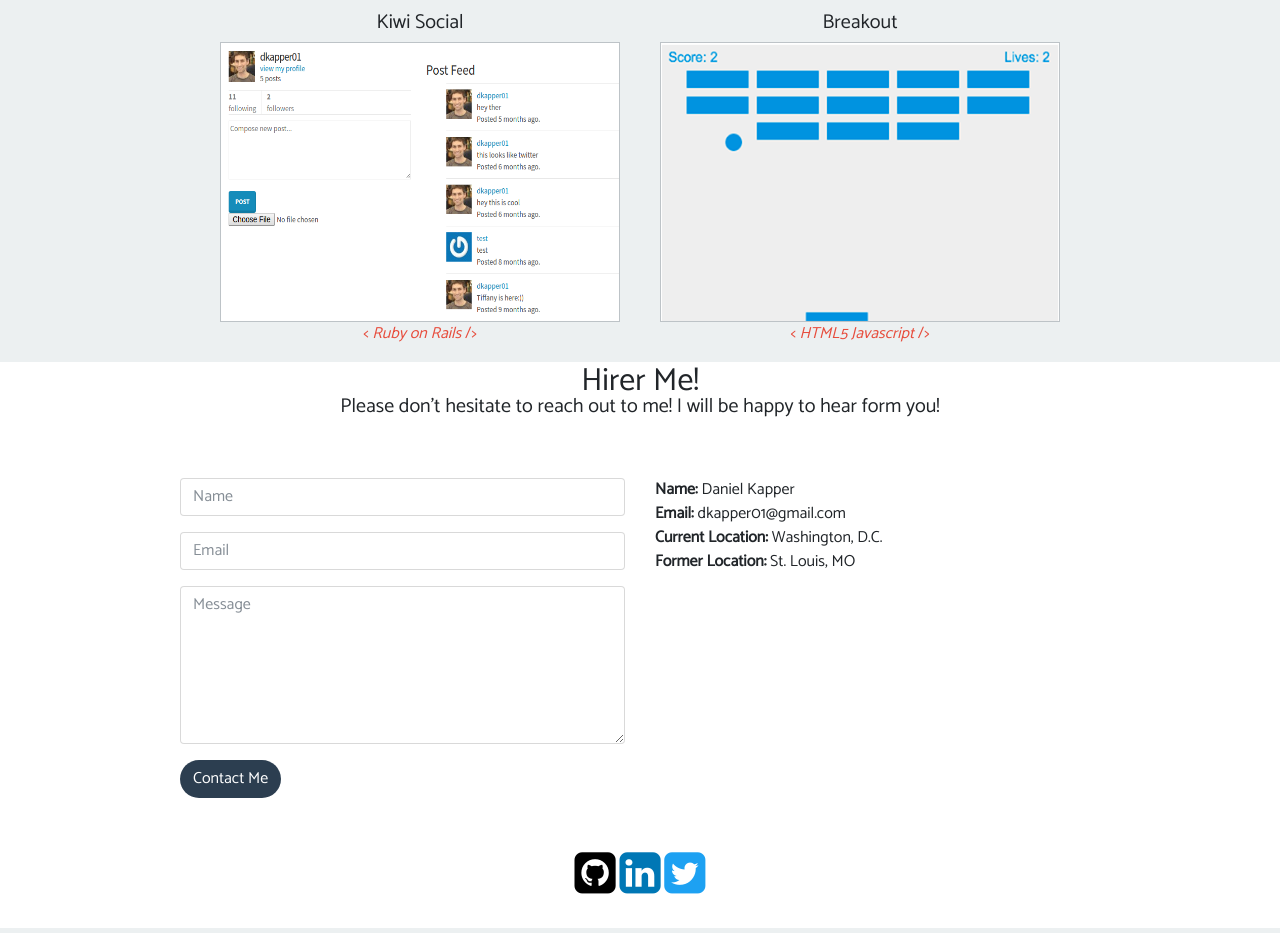
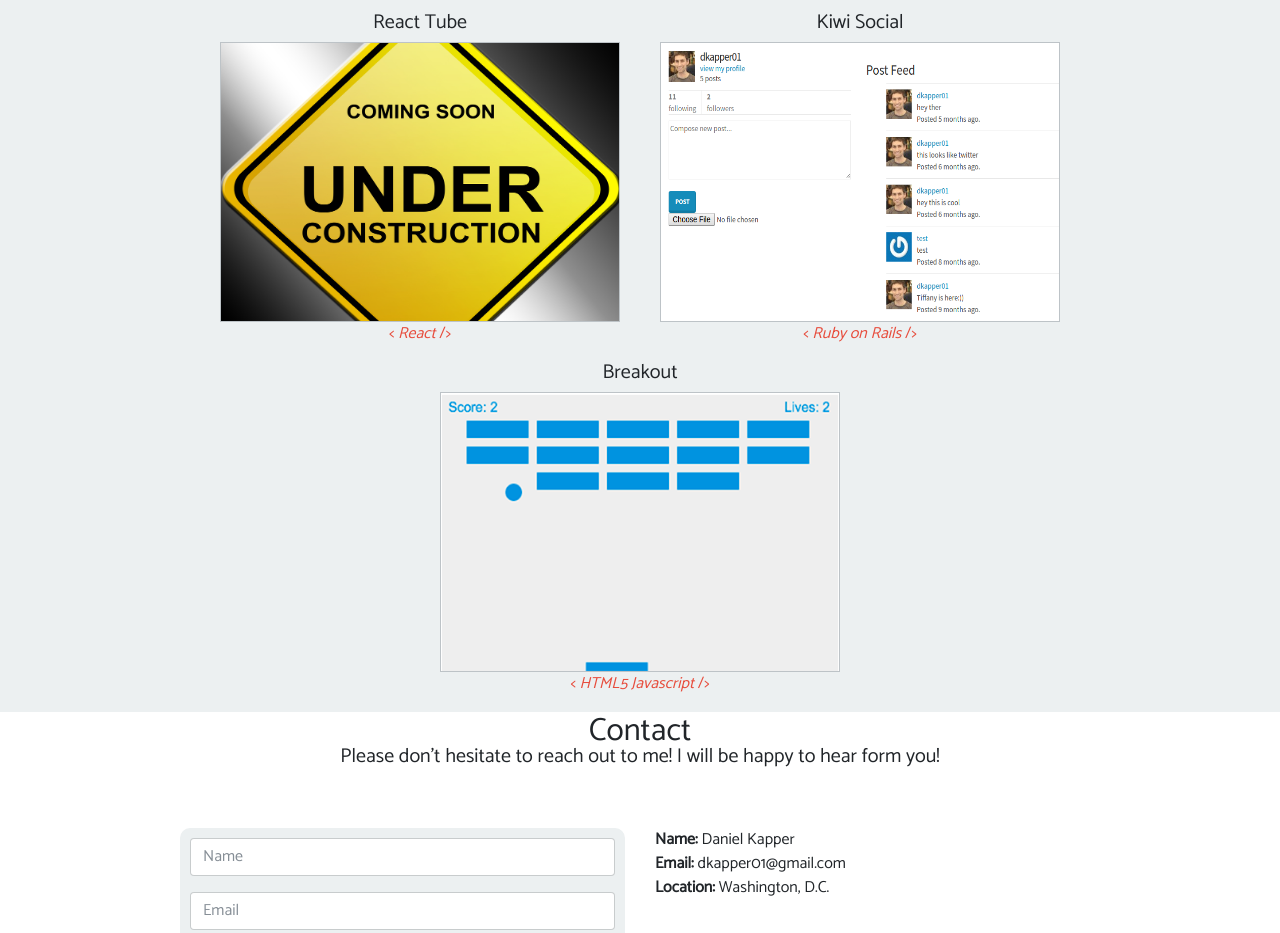
Before and after one commit to dkapper01/Portfolio, a plain HTML site: page index.html in a window 1280 px wide. Shown: the part 990-1923 px from the top of the page. Drawn offline with nearby package versions, Linux system fonts and the light colour scheme.

Commit message:
changed contact form

```diff
--- a/css/main.scss
+++ b/css/main.scss
@@ -219,3 +219,10 @@ body {
 	// -webkit-font-smoothing: antialiased;
 	// -moz-osx-font-smoothing: grayscale;
 }
+form {
+	background-color: $light-gray;
+	padding: 10px;
+	border-radius: 10px;
+	// border: 1px solid $blue;
+
+}
--- a/index.html
+++ b/index.html
@@ -60,7 +60,7 @@
               <a class="nav-link js-scroll-trigger" href="#skills">Skills</a>
             </li> -->
             <li class="nav-item">
-              <a class="nav-link js-scroll-trigger" href="#contact">Hire Me!</a>
+              <a class="nav-link js-scroll-trigger" href="#contact">Contact</a>
             </li>
           </ul>
           <ul class="navbar-nav ml-auto">
@@ -202,6 +202,26 @@
 					</div>
 					<p style="color:#e74c3c">< <i>HTML5  CSS3 Javascript</i> /></p>
 				</div>
+
+        <div class="project">
+					<h5 class="new-font">React Tube</h5>
+					<div class="flip-container" ontouchstart="this.classList.toggle('hover');">
+						<div class="flipper">
+							<div class="front">
+								<img src="img/under-construction.jpg" width="400px" height="280px">
+							</div>
+							<div class="back">
+								<p>A twitter like social media web app where users can follow you and you can follow other users.</p>
+
+								<a href="https://dkapper01.github.io/react-starter/" target="_blank"><button class="goLive"><i class="fa fa-2x fa-thumbs-o-up" aria-hidden="true"></i> Go To Website</button></a>
+
+								<a href="https://github.com/dkapper01/react-starter" target="_blank"><button class="goLive"> <i class="fa fa-2x fa-github-alt" aria-hidden="true"></i> Sorces Code</button></a>
+							</div>
+						</div>
+					</div>
+					<p style="color:#e74c3c">< <i>React</i> /></p>
+				</div>
+
 				<!-- project -->
 				<div class="project">
 					<h5 class="new-font">Kiwi Social</h5>
@@ -249,7 +269,7 @@
 
      <div id="contact" class="contact-container">
 			<div class="container">
-            <h2>Hirer Me!</h2>
+            <h2>Contact</h2>
             <h5 class="more-space"> Please don't hesitate to reach out to me! I will be happy to hear form you!</h5>
         <div class="row">
         	<div class="col-sm-1"></div>
@@ -274,8 +294,8 @@
 				<address>
 					<strong>Name:</strong> Daniel Kapper<br>
 					<strong>Email:</strong> dkapper01@gmail.com<br>
-					<strong>Current Location:</strong> Washington, D.C.<br>
-          <strong>Former Location:</strong> St. Louis, MO
+					<strong>Location:</strong> Washington, D.C.<br>
+          <!-- <strong>Former Location:</strong> St. Louis, MO -->
 				</address>
 			</div>
         </div>
```
Also changed, not shown: css/main.css, 1 other file.
